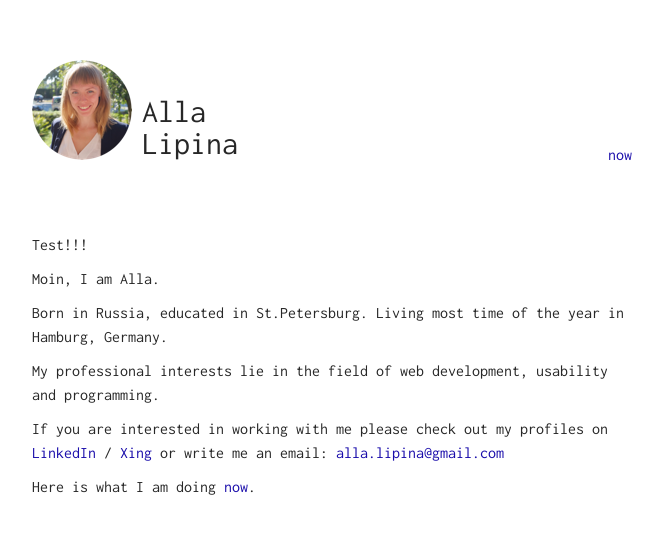
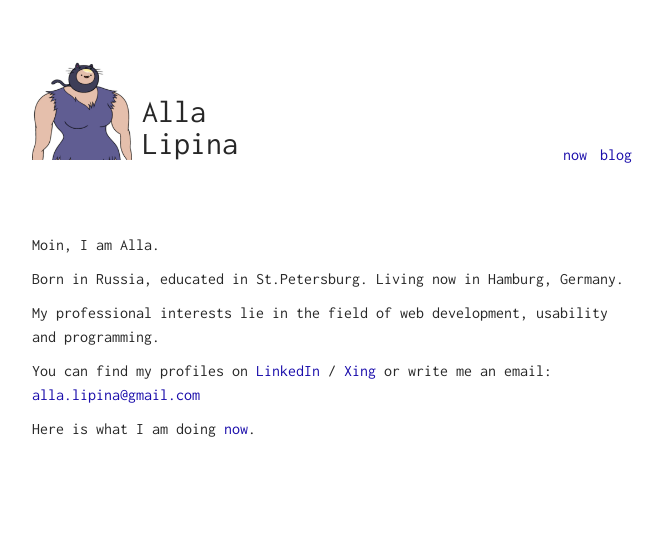
Before and after one commit to alla-lipina/lipina.github.io, a Jekyll site: the page built from index.html, in a window 1280 px wide. Shown: the top 534 px of the page, without its empty margins (308-971 px from the left). Built offline with Jekyll 4.4.1, drawn with Linux system fonts in a browser that asks for light colours; a script that is not in the unit is left out.

Commit message:
gem update, some changes

```diff
--- a/_data/navigation.yml
+++ b/_data/navigation.yml
@@ -1,5 +1,5 @@
 - title: now
   url: /now
 
-# - title: blog
-#   url: /blog
+- title: blog
+  url: /blog
--- a/blog/index.html
+++ b/blog/index.html
@@ -12,6 +12,4 @@ layout: post
     </ul>
 </div>
 
-<!-- <p class="rss-subscribe">subscribe <a href="{{ "/feed.xml" | prepend: site.baseurl }}">via RSS</a></p> -->
-
 <p class="rss-subscribe">subscribe <a href="{{ "/feed.xml" | prepend: site.github.url }}">via RSS</a></p>
--- a/index.html
+++ b/index.html
@@ -18,14 +18,13 @@ layout: default
 
 <div class="about">
   <div class="about__content">
-    <p>Test!!!</p>
     <p>Moin, I am Alla.</p>
 
-    <p>Born in Russia, educated in St.Petersburg. Living most time of the year in Hamburg, Germany.</p>
+    <p>Born in Russia, educated in St.Petersburg. Living now in Hamburg, Germany.</p>
 
     <p>My professional interests lie in the field of web development, usability and programming.</p>
 
-    <p>If you are interested in working with me please check out my profiles on <a href="{{site.account_linkedin}}" target="_blank">LinkedIn</a> / <a href="{{site.account_xing}}" target="_blank">Xing</a> or write me an email: <a href="mailto:{{site.email}}?Subject=Hi%20Alla" target="_top"">{{site.email}}</a></p>
+    <p>You can find my profiles on <a href="{{site.account_linkedin}}" target="_blank">LinkedIn</a> / <a href="{{site.account_xing}}" target="_blank">Xing</a> or write me an email: <a href="mailto:{{site.email}}?Subject=Hi%20Alla" target="_top"">{{site.email}}</a></p>
 
     <p>Here is what I am doing <a href="{{ site.github.url }}/now">now</a>.</p>
   </div>
@@ -43,8 +43,10 @@ layout: default
     });
     feed.run();
 </script>
+-->
 
-<!-- <div class="blog">
+<!-- here is the list of posts
+<div class="blog">
     <h1>Blog Posts:</h1>
     <ul>
         {% for post in site.posts %}
@@ -54,5 +56,4 @@ layout: default
         {% endfor %}
     </ul>
 </div>
-
  -->
```
Also changed, not shown: other parts of index.html (+1 -0 lines), _posts/2020-03-05-barmbek-sud.md (added, +7 -0 lines), Gemfile.lock, assets/img/profilepic.png, 1 other file.
